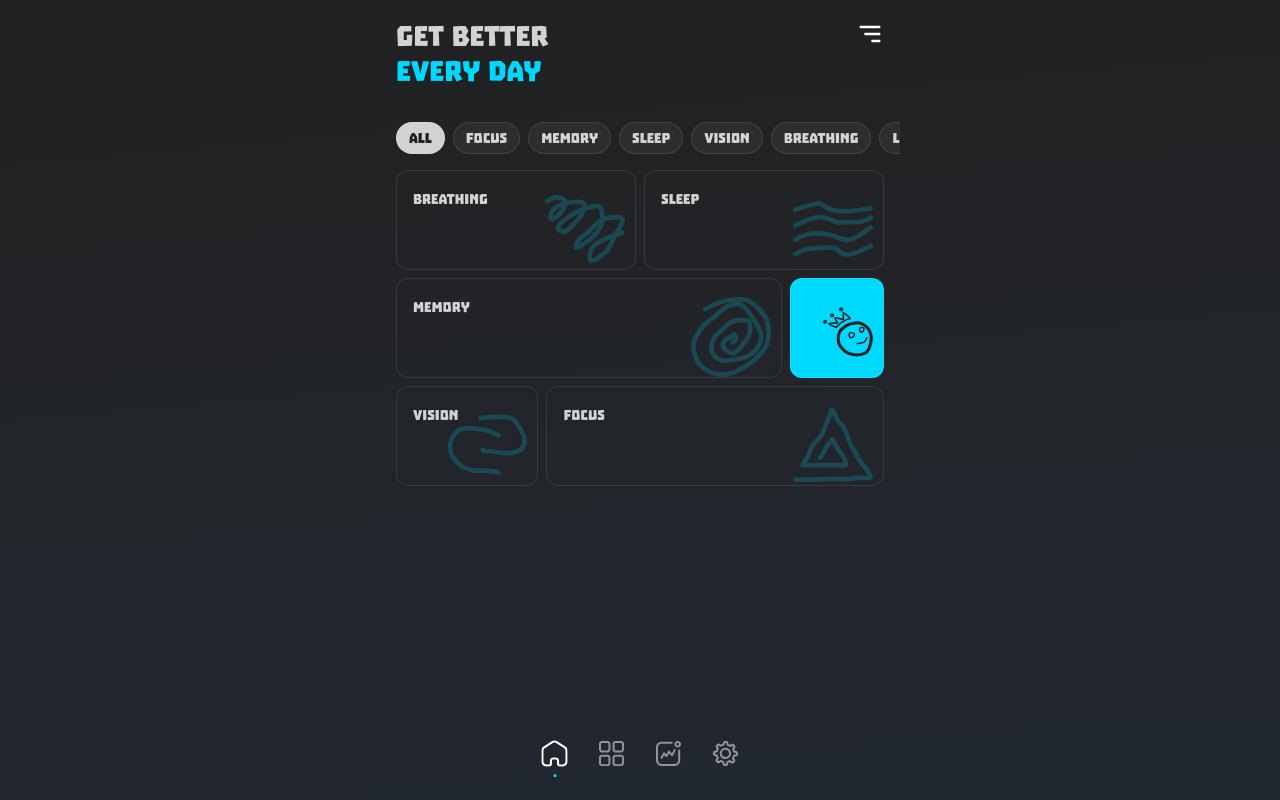
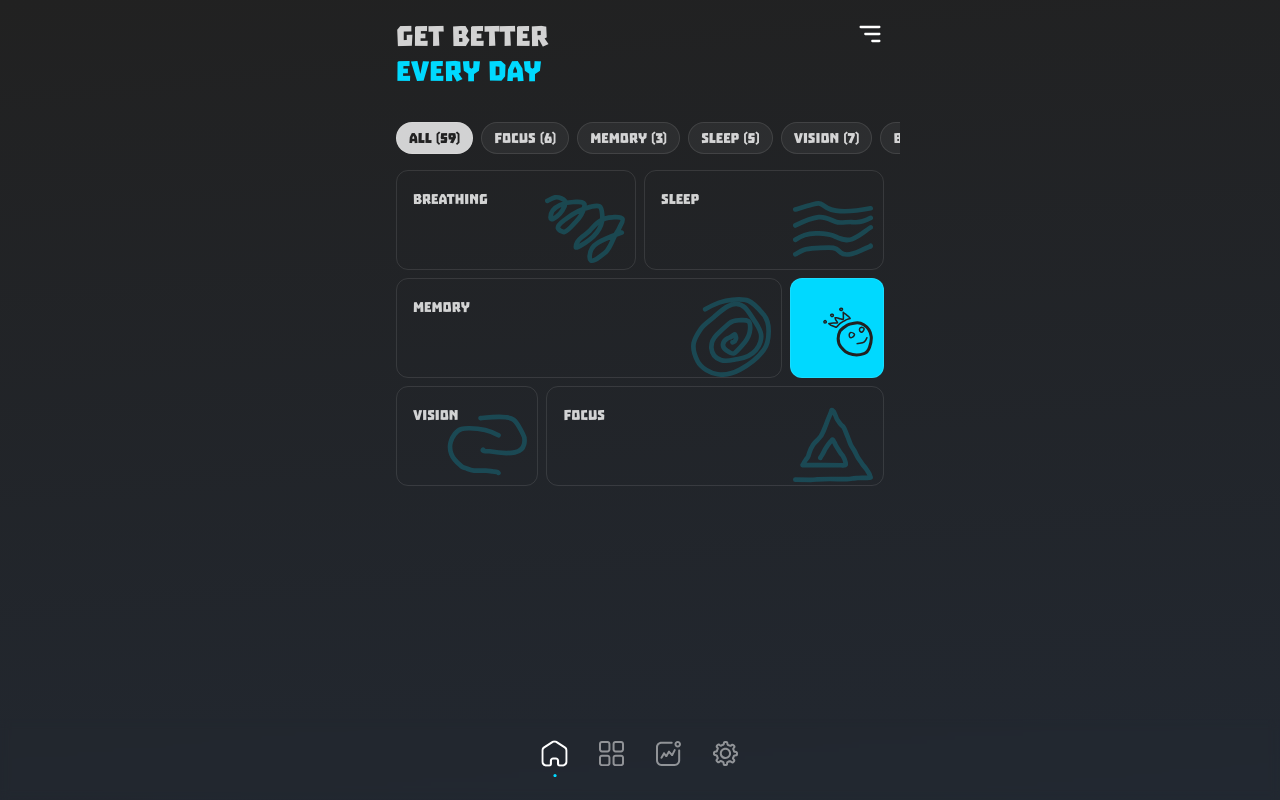
Before and after one commit to denisoed/BrainUp, a Vue app: page / in a window 1280 px wide. Built offline with nearby package versions, Linux system fonts and the light colour scheme; no server answers; what vue3-touch-events, yandex-metrika-vue3 would draw is missing.

Commit message:
Added counter to tabs

```diff
--- a/src/components/Tabs/index.vue
+++ b/src/components/Tabs/index.vue
@@ -6,7 +6,10 @@
       :active="tab.name === modelValue"
       @click="() => onClick(tab.name)"
     >
-      {{ tab.title }}
+      <div class="flex items-center gap-xs no-wrap">
+        {{ tab.title }}
+        <span>({{ tab.count }})</span>
+      </div>
     </TabComp>
   </div>
 </template>
@@ -16,7 +19,7 @@ import { PropType } from 'vue';
 import TabComp from '@/components/Tabs/TabComp.vue';
 
 defineProps({
-  tabs: Array as PropType<{ name: string; title: string; }[]>,
+  tabs: Array as PropType<{ name: string; title: string; count: number }[]>,
   modelValue: String,
 });
 
@@ -31,5 +34,9 @@ function onClick(name: string) {
 .tabs {
   display: flex;
   gap: 8px;
+
+  :deep(span) {
+    font-size: 16px;
+  }
 }
 </style>
--- a/src/pages/HomePage.vue
+++ b/src/pages/HomePage.vue
@@ -50,13 +50,13 @@ const cards = [
 ]
 
 const tabs = computed(() => [
-  { name: 'all', title: t('home.tabs.all') },
-  { name: 'focus',  title: t('home.tabs.focus') },
-  { name: 'memory', title: t('home.tabs.memory') },
-  { name: 'sleep', title: t('home.tabs.sleep') },
-  { name: 'vision', title: t('home.tabs.vision') },
-  { name: 'breath', title: t('home.tabs.breath') },
-  { name: 'logic', title: t('home.tabs.logic') },
+  { name: 'all', count: 59, title: t('home.tabs.all') },
+  { name: 'focus',  count: 6, title: t('home.tabs.focus') },
+  { name: 'memory', count: 3, title: t('home.tabs.memory') },
+  { name: 'sleep', count: 5, title: t('home.tabs.sleep') },
+  { name: 'vision', count: 7, title: t('home.tabs.vision') },
+  { name: 'breath', count: 4, title: t('home.tabs.breath') },
+  { name: 'logic', count: 6, title: t('home.tabs.logic') },
 ]);
 
 const tab = ref('all');
```
